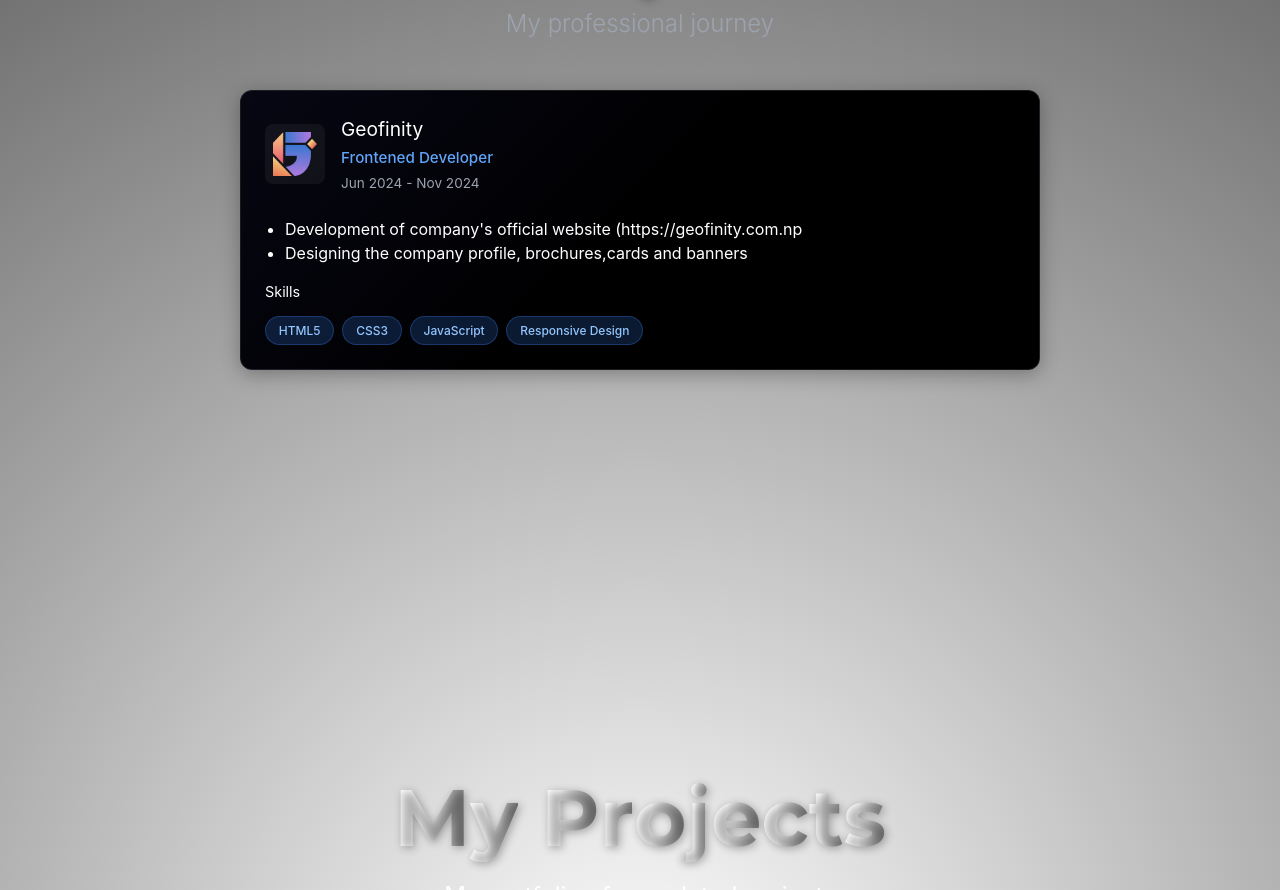
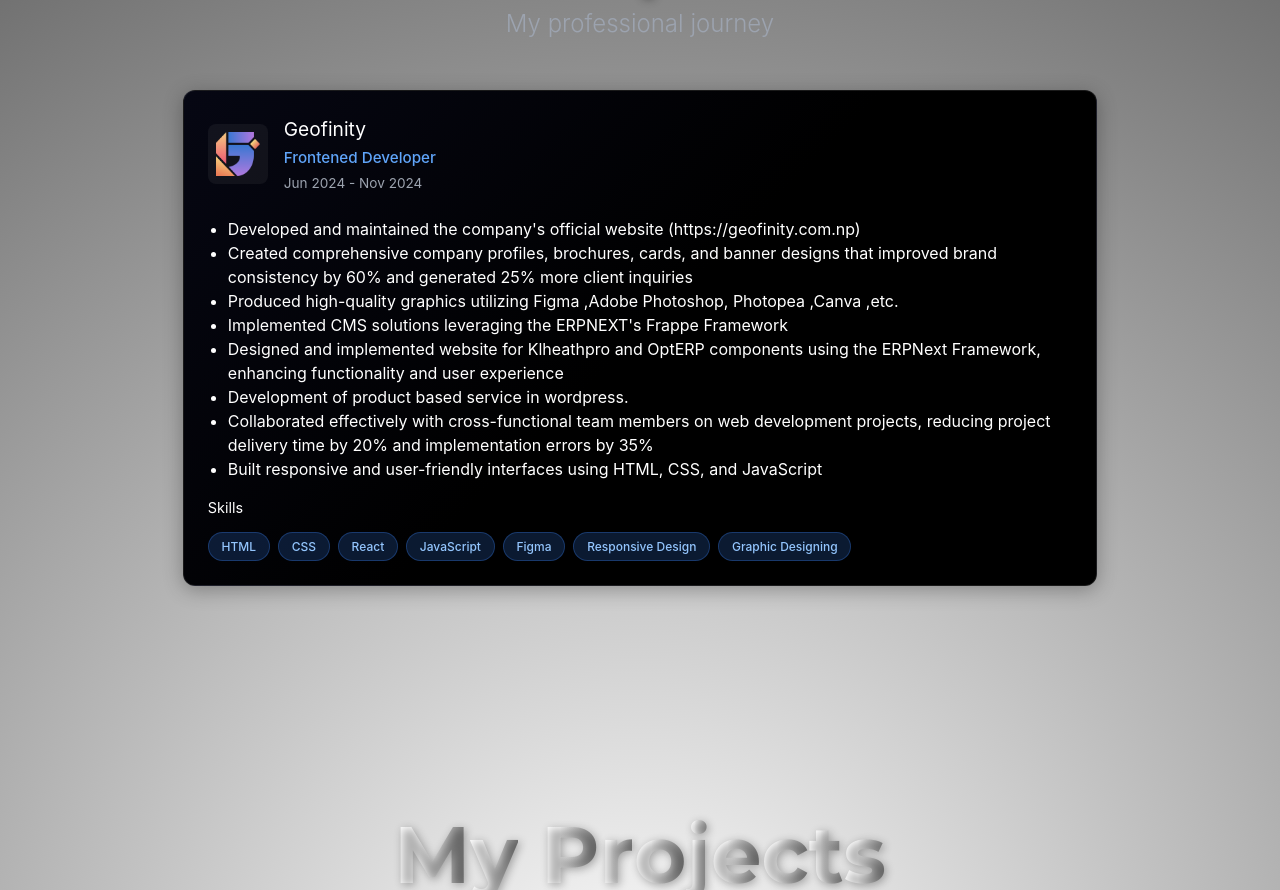
Before and after one commit to Sparshan605/Portfolio_Website, a React (Vite) app: page / in a window 1280 px wide. Shown: the part 1071-1961 px from the top of the page. Built offline with nearby package versions, Linux system fonts and the light colour scheme.

Commit message:
work.tsx

```diff
--- a/src/Styles/Work.css
+++ b/src/Styles/Work.css
@@ -1,13 +1,11 @@
 .work {
   padding: 5rem 2rem;
-  /* background-color: #121212; */
   min-height: 100vh;
   display: flex;
   flex-direction: column;
   align-items: center;
   z-index: 10;
   position: relative;
-  /* background: radial-gradient(circle, rgba(255, 255, 255, 0.1) 0%, rgba(0, 0, 0, 1) 100%); */
 }
 
 .work-header {
@@ -42,7 +40,7 @@
   flex-direction: column;
   gap: 2rem;
   width: 100%;
-  max-width: 800px;
+  max-width: 90%;
   /* background:Linear-gradient(135deg, #060713,#000, #000);  */
 }
 
--- a/src/component/Work.tsx
+++ b/src/component/Work.tsx
@@ -29,10 +29,16 @@
       position: "Frontened Developer",
       period: "Jun 2024 - Nov 2024",
       description:[
-        "Development of company's official website (https://geofinity.com.np ",
-        "Designing the company profile, brochures,cards and banners",
+        "Developed and maintained the company's official website (https://geofinity.com.np) ",
+        "Created comprehensive company profiles, brochures, cards, and banner designs that improved brand consistency by 60% and generated 25% more client inquiries",
+        "Produced high-quality graphics utilizing Figma ,Adobe Photoshop, Photopea ,Canva ,etc.",
+        "Implemented CMS solutions leveraging the ERPNEXT's Frappe Framework",
+        "Designed and implemented website for Klheathpro and OptERP components using the ERPNext Framework, enhancing functionality and user experience",
+        "Development of product based service in wordpress.",
+        "Collaborated effectively with cross-functional team members on web development projects, reducing project delivery time by 20% and implementation errors by 35%",
+        "Built responsive and user-friendly interfaces using HTML, CSS, and JavaScript",
       ],
-      skills: ["HTML5", "CSS3", "JavaScript", "Responsive Design"]
+      skills: ["HTML", "CSS","React","JavaScript","Figma", "Responsive Design", "Graphic Designing"]
     },
   ];
 
```
